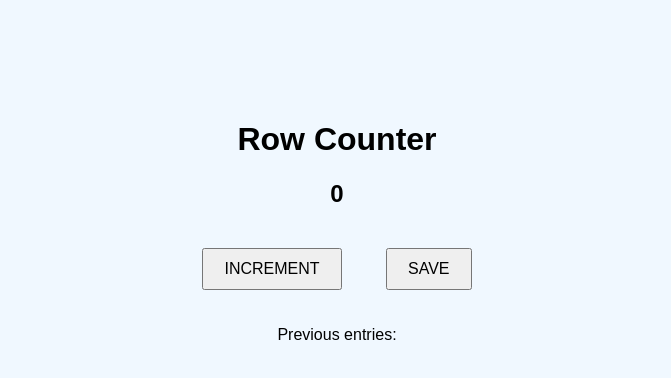
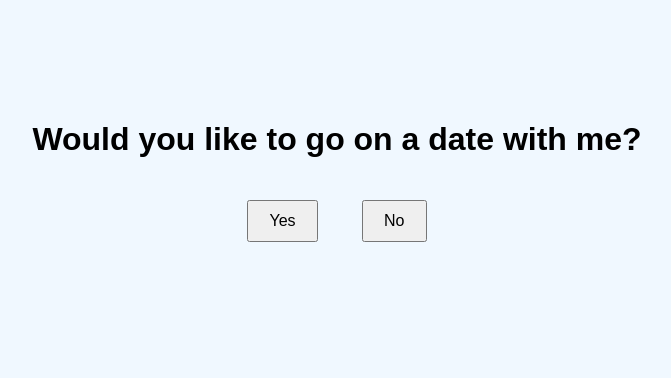
Before and after one commit to Somanimadhav/passenger-counter, a plain HTML site: page index.html in a window 1280 px wide. Shown: the whole page, without its empty margins (303-974 px from the left). Drawn offline with Linux system fonts and the light colour scheme.

Commit message:
Update index.html

```diff
--- a/index.html
+++ b/index.html
@@ -1,19 +1,22 @@
-<html>
-
+<!DOCTYPE html>
+<html lang="en">
 <head>
+    <meta charset="UTF-8">
+    <meta name="viewport" content="width=device-width, initial-scale=1.0">
+    <title>Date Proposal</title>
     <link rel="stylesheet" href="index.css">
 </head>
-
 <body>
     <div class="container">
-        <h1>Row Counter</h1>
-        <h2 id="count-el">0</h2>
-        <button id="increment-btn" onclick="increment()">INCREMENT</button>
-        <button id="save-btn" onclick="save()">SAVE</button>
-        <p id="save-el">Previous entries: </p>
+        <h1>Would you like to go on a date with me?</h1>
+        <button id="yes">Yes</button>
+        <button id="no">No</button>
+        <p id="message"></p>
     </div>
 
-    <script src=" index.js"></script>
+    <!-- Hearts container -->
+    <div id="hearts"></div>
+
+    <script src="index.js"></script>
 </body>
-
 </html>
```
